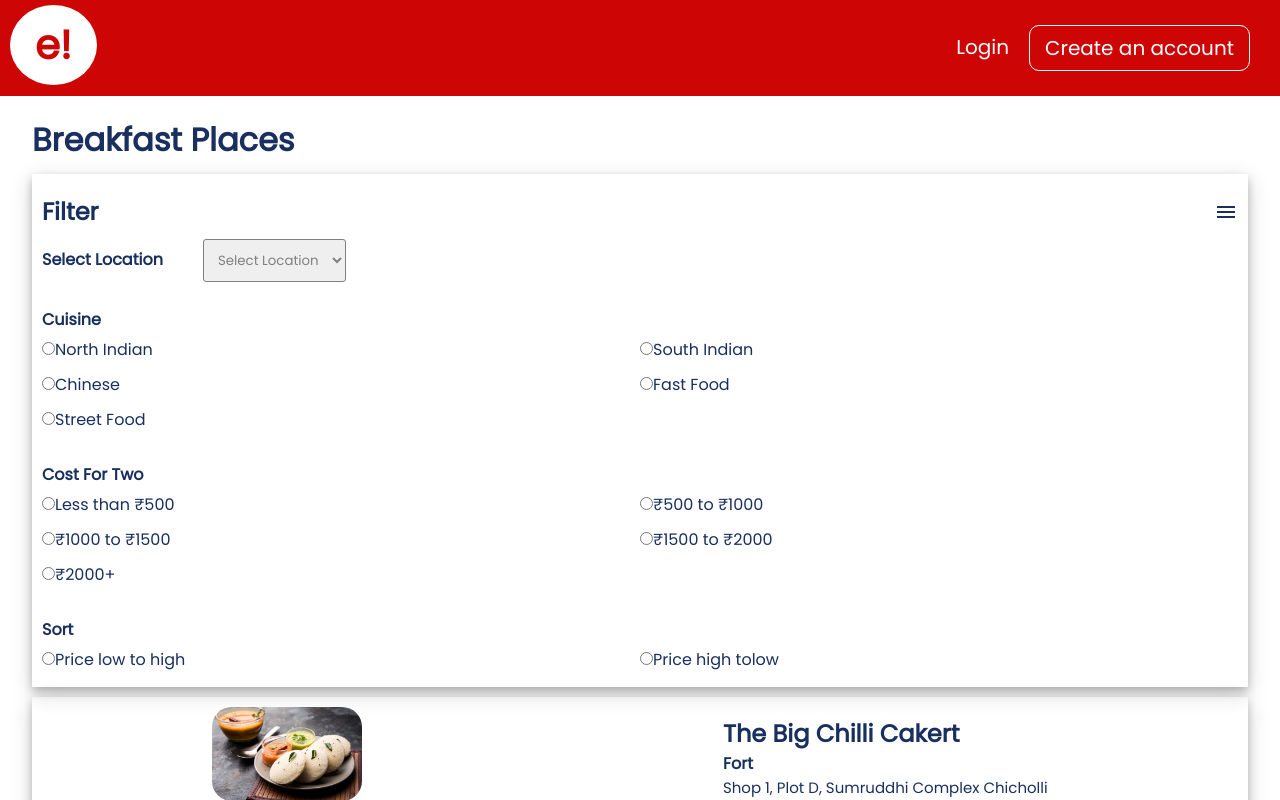
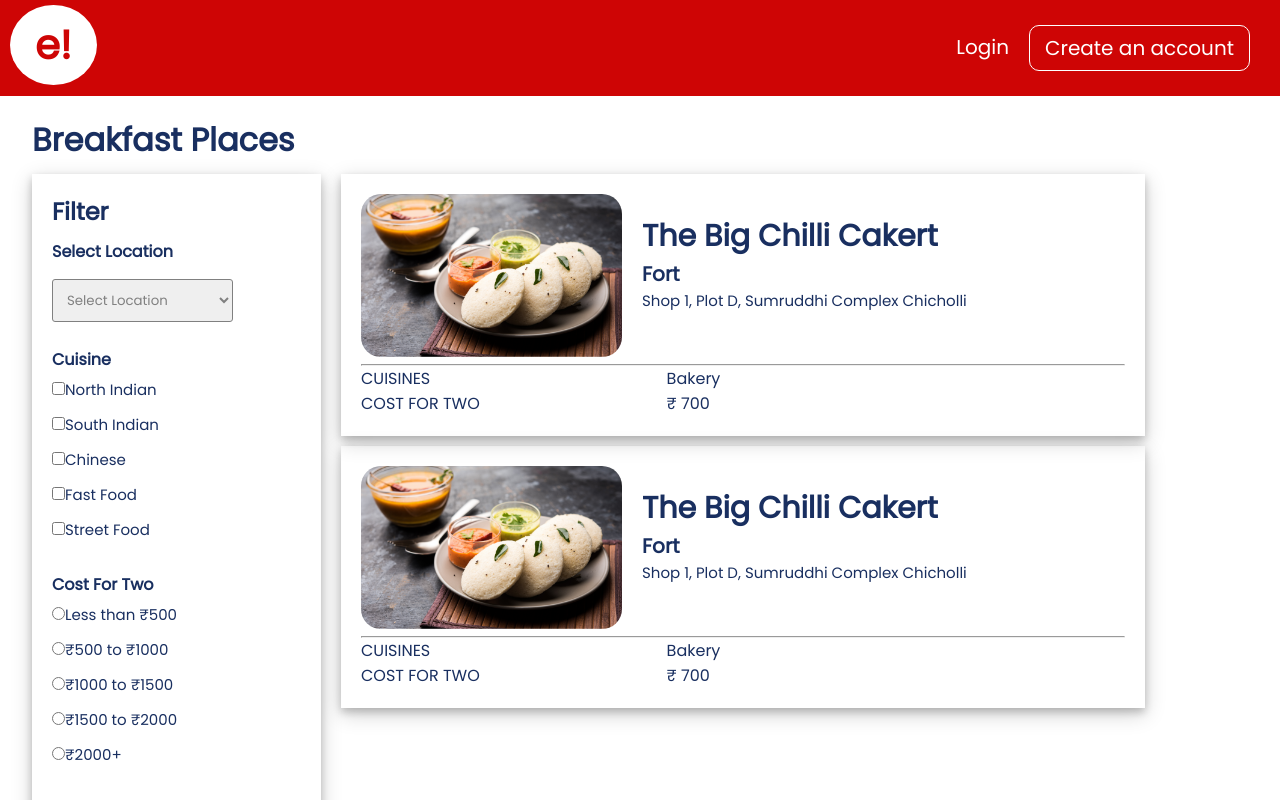
Before and after one commit to Anup-1827/Food-Ordering-Website, a React (Create React App) app in the folder food-ordering-app/: page /Breakfast in a window 1280 px wide. Shown: the top 800 px of the page. Built offline with nearby package versions, Linux system fonts and the light colour scheme; a web font is replaced by a local one.

Commit message:
Filter Page Completed

```diff
--- a/food-ordering-app/src/Component/Pages/Breakfast.js
+++ b/food-ordering-app/src/Component/Pages/Breakfast.js
@@ -1,5 +1,5 @@
 // Packkages
-import React from 'react'
+import React, { useState } from 'react'
 import '../../Style/Pages/CommonItems.scss'// CSS File
 // Images
 import BreakfastImg from '../../Assets/Images/Breakfast.png'
@@ -7,16 +7,22 @@ import BreakfastImg from '../../Assets/Images/Breakfast.png'
 import MenuIcon from '@mui/icons-material/Menu';
 
 export default function Breakfast() {
+    const [filterTab, setFilterTab] = useState(true);
+    console.log(filterTab);
+    let filterContent = '';
+    { filterTab ? filterContent = 'FilterContent hide' : filterContent = 'FilterContent' }
+    console.log(filterContent);
     return (
         <div className='Meal'>
             <h1 className='heading'>Breakfast Places</h1>
-
+            <div className='Content'>
 
                 <div className='Filter'>
                     <div className='FilterBar'>
                         <h2>Filter</h2>
-                    <MenuIcon />
+                        <MenuIcon onClick={() => { setFilterTab(!filterTab) }} />
                     </div>
+                    <div className={filterContent}>
                         <div className='DivSelectLocation'>
                             <label className='LblLocation'>Select Location</label>
                             <select className='DrdSelectLoc'>
@@ -29,11 +35,11 @@ export default function Breakfast() {
                         <div className='DivCuisine DivCuisineAndCost'>
                             <label className='LblCuisnie LblCuisnieAndCost'>Cuisine</label>
                             <div className='RadCuisine RadCuisineAndCost'>
-                        <div><input type='radio' name='Cuisine' id='NorthIndian' value='NorthIndian' /><label htmlFor='NorthIndian'>North Indian</label></div>
-                        <div><input type='radio' name='Cuisine' id='SouthIndian' value='SouthIndian' /><label htmlFor='SouthIndian'>South Indian</label></div>
-                        <div><input type='radio' name='Cuisine' id='Chinese' value='Chinese' /><label htmlFor='Chinese'>Chinese</label></div>
-                        <div><input type='radio' name='Cuisine' id='FastFood' value='FastFood' /><label htmlFor='FastFood'>Fast Food</label></div>
-                        <div><input type='radio' name='Cuisine' id='StreetFood' value='StreetFood' /><label htmlFor='StreetFood'>Street Food</label></div>
+                                <div><input type='checkbox' name='Cuisine' id='NorthIndian' value='NorthIndian' /><label htmlFor='NorthIndian'>North Indian</label></div>
+                                <div><input type='checkbox' name='Cuisine' id='SouthIndian' value='SouthIndian' /><label htmlFor='SouthIndian'>South Indian</label></div>
+                                <div><input type='checkbox' name='Cuisine' id='Chinese' value='Chinese' /><label htmlFor='Chinese'>Chinese</label></div>
+                                <div><input type='checkbox' name='Cuisine' id='FastFood' value='FastFood' /><label htmlFor='FastFood'>Fast Food</label></div>
+                                <div><input type='checkbox' name='Cuisine' id='StreetFood' value='StreetFood' /><label htmlFor='StreetFood'>Street Food</label></div>
                             </div >
                         </div>
                         {/* Cost For two */}
@@ -59,6 +65,8 @@ export default function Breakfast() {
                         </div>
                         {/* End of Sort */}
                     </div>
+                </div>
+                <div className='MenuItems'>
                     <div className='Menu'>
                         <div className='menuHeader'>
                             <div className='menuImg'>
@@ -70,7 +78,7 @@ export default function Breakfast() {
                                 <p>Shop 1, Plot D, Sumruddhi Complex Chicholli</p>
                             </div>
                         </div>
-                <hr/>
+                        <hr />
                         <div className='menuInfo'>
                             <div className='Cuisine'>
                                 <p>CUISINES</p>
@@ -105,6 +113,8 @@ export default function Breakfast() {
                             </div>
                         </div>
                     </div>
+                </div>
+
 
                 <div className='Pagination'>
                     <div>{`<`}</div>
@@ -115,6 +125,7 @@ export default function Breakfast() {
                     <div>{`>`}</div>
                 </div>
             </div>
+        </div>
 
     )
 }
--- a/food-ordering-app/src/Style/HeaderAndFooter/Header.scss
+++ b/food-ordering-app/src/Style/HeaderAndFooter/Header.scss
@@ -45,3 +45,26 @@
         cursor: pointer;
     }
         /* End of Login and Create Account */
+
+
+@media (max-width: 441px) {
+
+    .Header{
+        align-items: center;
+        h1{
+            font-size: 1.875rem;
+            padding: 0.625rem 1.25rem;
+        }
+
+        .loginAndAccount{
+            padding: 0;
+            .login{
+                font-size: 0.938rem;
+            }
+            .createAcc{
+                font-size: 0.938rem;
+            }
+        }
+    }
+
+}
--- a/food-ordering-app/src/Style/Pages/CommonItems.scss
+++ b/food-ordering-app/src/Style/Pages/CommonItems.scss
@@ -7,7 +7,9 @@
     padding: 0;
     font-family: 'Poppins', sans-serif;
 }
-
+.hide{
+    display: none;
+}
 /* Start of Meal*/
 .Meal{
     width: 95%;
@@ -22,6 +24,7 @@
         @include box-shadow;
         margin-top: 0.625rem;
         padding: 0.625rem;
+        //display: none; // Hide the filter fields
         .FilterBar{
             @include d-flex(space-between,center, row, wrap);
             h2, svg{
@@ -31,6 +34,7 @@
             }
         }
 
+        .FilterContent{
         .DivSelectLocation{
             margin-top: 0.625rem;
             .LblLocation{
@@ -59,7 +63,7 @@
                     width: 50%;
                     margin: 0.313rem 0;
                     label{
-                        font-size: 0.938;
+                        font-size: 0.938rem;
                         color: $voilet;
                     }
                 }
@@ -68,6 +72,7 @@
             }
         }
         //End of Cuisine and Cost For Two and Sort
+    }
     }
 // End of Filter
 
@@ -95,7 +100,7 @@
             }
         }
         .menuInfo{
-            @include d-flex(flex-start, center, row, nowrap);
+            @include d-flex(space-around, center, row, nowrap);
             .Cuisine{
                 width: 10.625rem;
             }
@@ -109,19 +114,159 @@
 // Start of Pagination
 .Pagination{
     @include d-flex(center, center, row, nowrap);
-        margin-top:20px;
+    margin-top:1.25rem;
     div{
         color: $voilet;
         border: 1px solid $voilet;
         @include box-shadow;
-            padding: 0.438rem 0.938rem;
+        padding: 0.188rem 0.625rem;
         margin: 0.625rem;
         border-radius: 0.313rem;
     }
 }
 // End of Pagination
 
-
 }
 
 /* End of Meal*/
+
+
+@media (min-width: 500px){
+    .Pagination{
+        div{
+            @include box-shadow;
+            padding: 0.438rem 0.938rem !important;
+            margin: 0.625rem !important;
+
+        }
+    }
+}
+
+@media (min-width: 900px){
+    .Meal{
+        .Content{
+            display: grid;
+            grid-template-columns: repeat(12, 1fr);
+            grid-template-rows: auto auto 6.25rem;
+            grid-gap: 20px;
+            // Start of Filter
+            .Filter{
+                grid-column: 1/4;
+                grid-row:  1/12;
+                margin-bottom: 0.625rem;
+                padding-left: 1.25rem;
+                .FilterBar{
+                    svg{
+                        display: none;
+                    }
+                }
+                .FilterContent{
+                    display: block;
+                    .DrdSelectLoc{
+                        margin-top: 0.938rem;
+                        width: 70%;
+                    }
+                    //Start of Cusine, Cost and Sort
+                    .RadCuisineAndCost{
+                        div{
+                         width: 100%;
+                        }
+                        @include d-flex(flex-start,flex-start, column, nowrap)
+                    }
+                    //End of Cusine, Cost and Sort
+                }
+            }
+            // End of Filter
+
+            // Start of Menu
+            .MenuItems{
+                grid-column: 4/12;
+                grid-row: 1/11;
+
+                .Menu{
+                    padding: 1.25rem;
+                    .menuHeader{
+                        @include d-flex(flex-start, flex-start, row, nowrap);
+                        .menuImg{
+                            img{
+                                width: 100%;
+                                border-radius: 1.25rem;
+                            }
+                        }
+                        .resturantName{
+                            padding: 1.25rem;
+                            h2{
+                                font-size: 1.875rem;
+                            }
+                            h4{
+                                font-size: 1.25rem;
+                            }
+                            p{
+                                font-size: 0.938rem;
+                            }
+                            h2, h4, p{
+                                color: $voilet;
+                            }
+                            p{
+                                font-size: 0.938rem;
+                            }
+                        }
+
+                    }
+                    .menuInfo{
+                        @include d-flex(flex-start, center, row, nowrap);
+                        .Cuisine{
+                            width: 40%;
+                        }
+                        p{
+                            color: $voilet;
+                        }
+                    }
+                }
+            }
+            // End of Menu
+
+            // Start of Pagination
+            .Pagination{
+                grid-column: 4/12;
+                grid-row: 11/12;
+            }
+            // End of Pagination
+
+        }
+    }
+}
+
+@media (max-width: 450px){
+
+     // Start of Menu
+     .MenuItems{
+        .Menu{
+            .menuHeader{
+                .resturantName{
+                    padding: 1.25rem;
+                    h2{
+                        font-size: 1.25rem;
+                    }
+                    h4{
+                        font-size: 1.125rem
+                    }
+                    p{
+                        font-size: 0.938rem;
+                    }
+                }
+
+            }
+            .menuInfo{
+                .Cuisine{
+                    font-size: 0.938rem;
+                }
+                p{
+                    font-size: 0.938rem;
+                }
+            }
+        }
+    }
+    // End of Menu
+
+}
```
Also changed, not shown: food-ordering-app/src/Style/_breakpoints.scss (added). Lines whose indentation alone changed are shown as unchanged.
